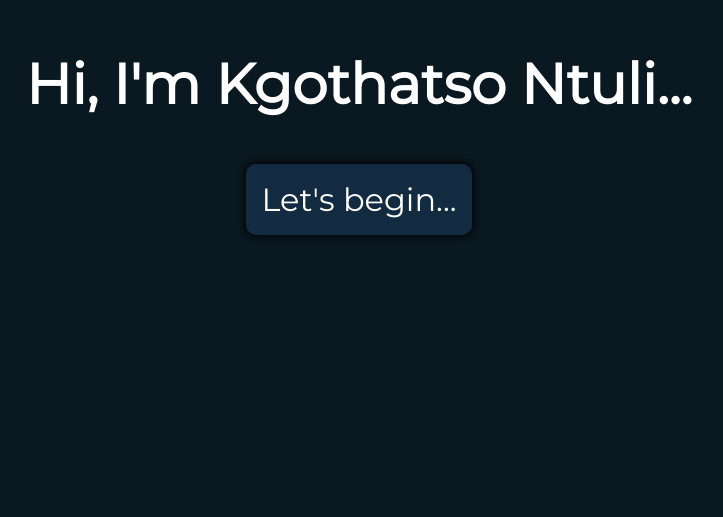
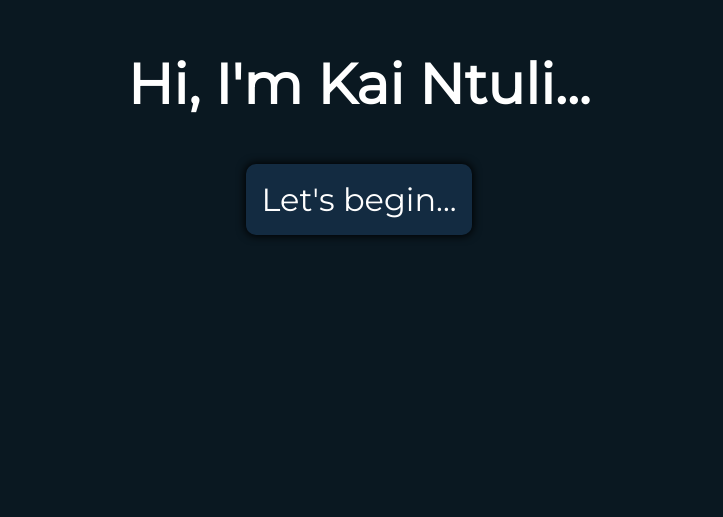
Before and after one commit to KgothatsoN/Portfolio-Site, a plain HTML site: page index.html in a window 1280 px wide. Shown: the part 281-798 px from the top of the page, without its empty margins (281-1004 px from the left). Drawn offline with Linux system fonts and the light colour scheme.

Commit message:
Updated CV/Script

```diff
--- a/index.html
+++ b/index.html
@@ -12,7 +12,7 @@
     <link rel="icon" type="image/png" sizes="32x32" href="./images/favicon-32x32.png">
     <link rel="icon" type="image/png" sizes="16x16" href="./images/favicon-16x16.png">
     <link rel="manifest" href="/site.webmanifest">
-    <title>Kgothatso Ntuli</title>
+    <title>Kai Ntuli</title>
 </head>
 <body>
     <div class="greeting">
--- a/javascript/script.js
+++ b/javascript/script.js
@@ -2,7 +2,7 @@ let theme = localStorage.getItem("theme")
 const title = document.querySelector("#title");
 
 let j = 0;
-let text = "Hi, I'm Kgothatso Ntuli...";
+let text = "Hi, I'm Kai Ntuli...";
 let speed = 100;
 
 (function typeEffect()   {
```
Also changed, not shown: site.webmanifest, 1 other file.
